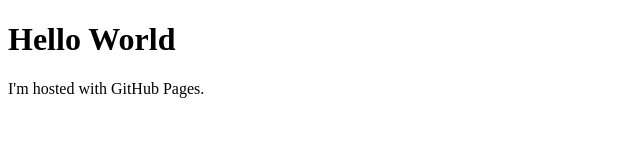
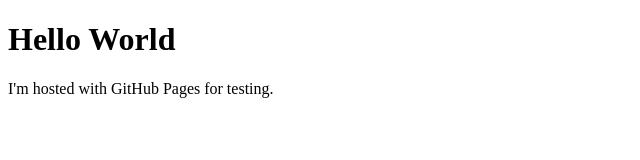
Before and after one commit to jhs1947/jhs1947.github.io, a plain HTML site: page index.html in a window 1280 px wide. Shown: the full height of the page, 0-640 px from the left. Drawn offline with Linux system fonts and the light colour scheme.

Commit message:
Update index.html

```diff
--- a/index.html
+++ b/index.html
@@ -2,6 +2,6 @@
 <html>
 <body>
 <h1>Hello World</h1>
-<p>I'm hosted with GitHub Pages.</p>
+<p>I'm hosted with GitHub Pages for testing.</p>
 </body>
 </html>
```
